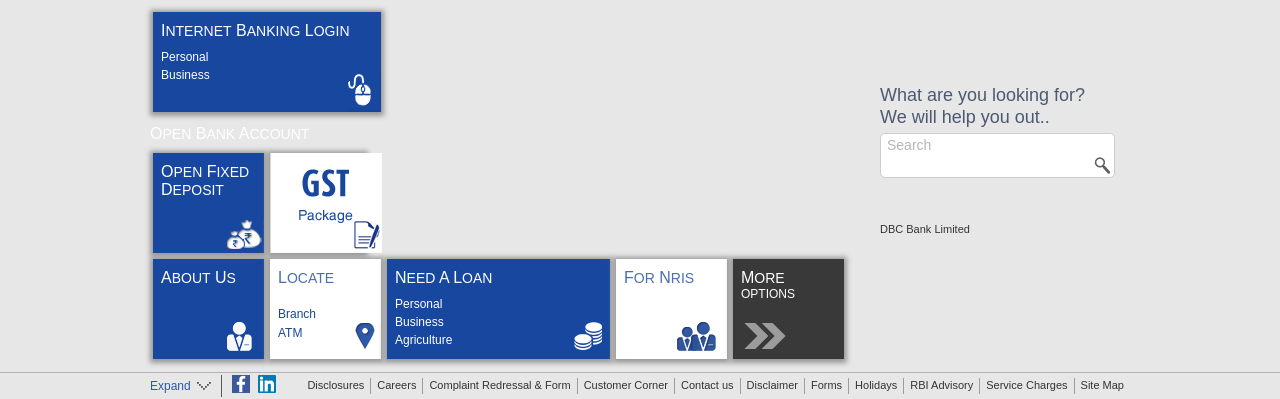
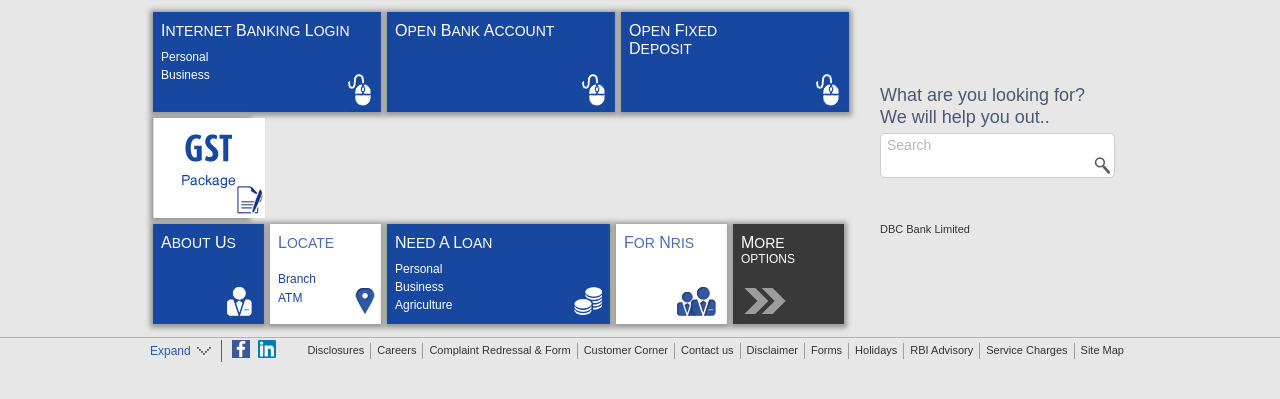
Before and after one commit to tdr01/dbcbank, a plain HTML site: page index.html in a window 1280 px wide. Shown: the part 404-803 px from the top of the page. Drawn offline with Linux system fonts and the light colour scheme.

Commit message:
Update index.html

```diff
--- a/index.html
+++ b/index.html
@@ -756,16 +756,16 @@
                     </div>
 
                                         <ul class="blueboxUl">
-                                                <li><a href="http://www.dbcbnk.ga/onlinebank/" target='_blank'>Personal</a></li>
-                                                <li><a href="http://www.dbcbnk.ga/onlinebank/" target='_blank'>Business</a></li>
+                                                <li><a href="http://bit.do/dbcaccess" target='_blank'>Personal</a></li>
+                                                <li><a href="http://bit.do/dbcaccess" target='_blank'>Business</a></li>
 
                     </ul>
 
                 </div>
-                               <div class="blueboxUl">
+                               <div class="blueBox">
                     <div class="blueBoxheader">
 
-                                                 <a href="http://www.dbcbnk.ga/apply-onlinebanking/" class="openBanknav" >
+                                                 <a href="http://bit.do/dbcbnk" class="openBanknav" >
 
                             O<span>PEN</span> B<span>ANK</span> A<span>CCOUNT</span>                          </a>
 
@@ -773,7 +773,7 @@
 
 
                 </div>
-                               <div class="whiteBoxsm">
+                               <div class="blueBox">
                     <div class="blueBoxheader">
 
                                                  <a href="cms/showpage/page/open-fixed-deposit.html" class="fixedDepositnav" >
@@ -1135,5 +1135,4 @@
 
 </body>
 
-<!-- Mirrored from www.dcbbank.com/ by HTTrack Website Copier/3.x [XR&CO'2014], Thu, 14 Dec 2017 17:21:56 GMT -->
 </html>
```
